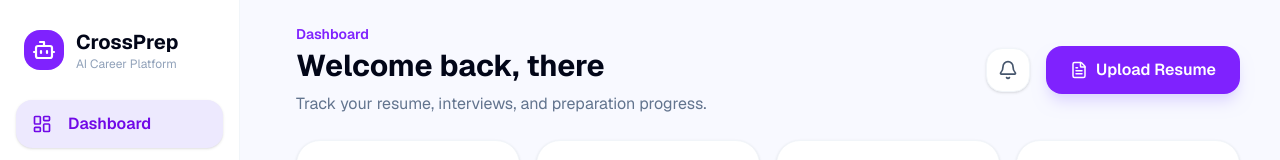
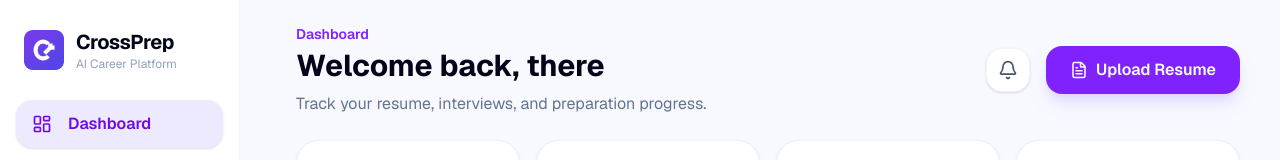
Before and after one commit to A-arnaavv/CrossPrep, a Next.js app in the folder frontend/: page /dashboard in a window 1280 px wide. Shown: the top 160 px of the page. Built offline with nearby package versions, Linux system fonts and the light colour scheme; no server answers.

Commit message:
Fix Branding after Login

```diff
--- a/frontend/app/dashboard/page.tsx
+++ b/frontend/app/dashboard/page.tsx
@@ -9,6 +9,7 @@ import Link from "next/link";
 import StatsCards from "./components/StatsCards";
 import PerformanceTrend from "./components/PerformanceTrend";
 import RecentInterviews from "./components/RecentInterviews";
+import CrossPrepLogo from "@/components/common/CrossPrepLogo";
 
 import {
     LayoutDashboard,
@@ -221,25 +222,8 @@ export default function DashboardPage() {
 
                 <div>
 
-                    <div className="flex items-center gap-3 px-6 py-7">
-
-                        <div className="h-10 w-10 rounded-2xl bg-violet-600 text-white flex items-center justify-center">
-                            <Bot
-                                size={24}
-                                strokeWidth={2.2}
-                            />
-                        </div>
-
-                        <div>
-                            <div className="text-xl font-bold">
-                                CrossPrep
-                            </div>
-
-                            <div className="text-xs text-slate-400">
-                                AI Career Platform
-                            </div>
-                        </div>
-
+                    <div className="px-6 py-7">
+                        <CrossPrepLogo showSubtitle />
                     </div>
 
                     <nav className="px-4 space-y-2">
--- a/frontend/components/layout/sidebar.tsx
+++ b/frontend/components/layout/sidebar.tsx
@@ -14,6 +14,7 @@ import {
   Settings,
   User,
 } from "lucide-react";
+import CrossPrepLogo from "@/components/common/CrossPrepLogo";
 
 const links = [
   {
@@ -78,24 +79,8 @@ export default function Sidebar() {
     <aside className="sticky top-0 flex h-screen w-60 shrink-0 flex-col justify-between border-r border-slate-100 bg-white">
       <div>
         {/* Brand */}
-        <div className="flex items-center gap-3 px-6 py-7">
-          <div className="flex h-10 w-10 items-center justify-center rounded-2xl bg-violet-600 text-white">
-            <Bot
-              size={24}
-              strokeWidth={2.2}
-              aria-hidden="true"
-            />
-          </div>
-
-          <div>
-            <div className="text-xl font-bold text-slate-950">
-              CrossPrep
-            </div>
-
-            <div className="text-xs text-slate-400">
-              AI Career Platform
-            </div>
-          </div>
+        <div className="px-6 py-7">
+          <CrossPrepLogo showSubtitle />
         </div>
 
         {/* Navigation */}
```
